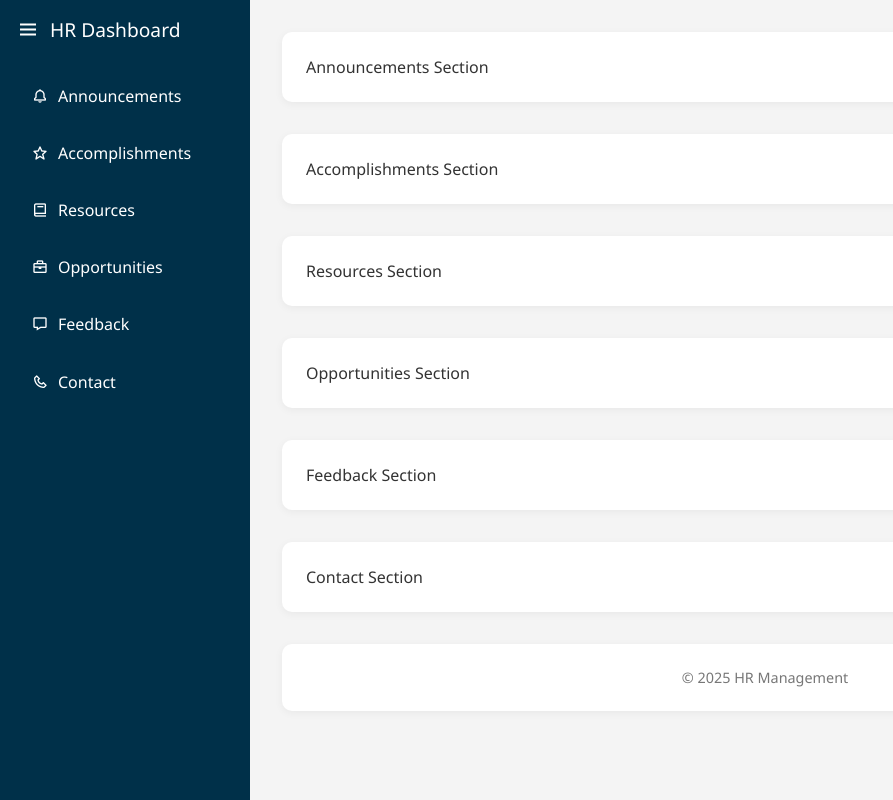
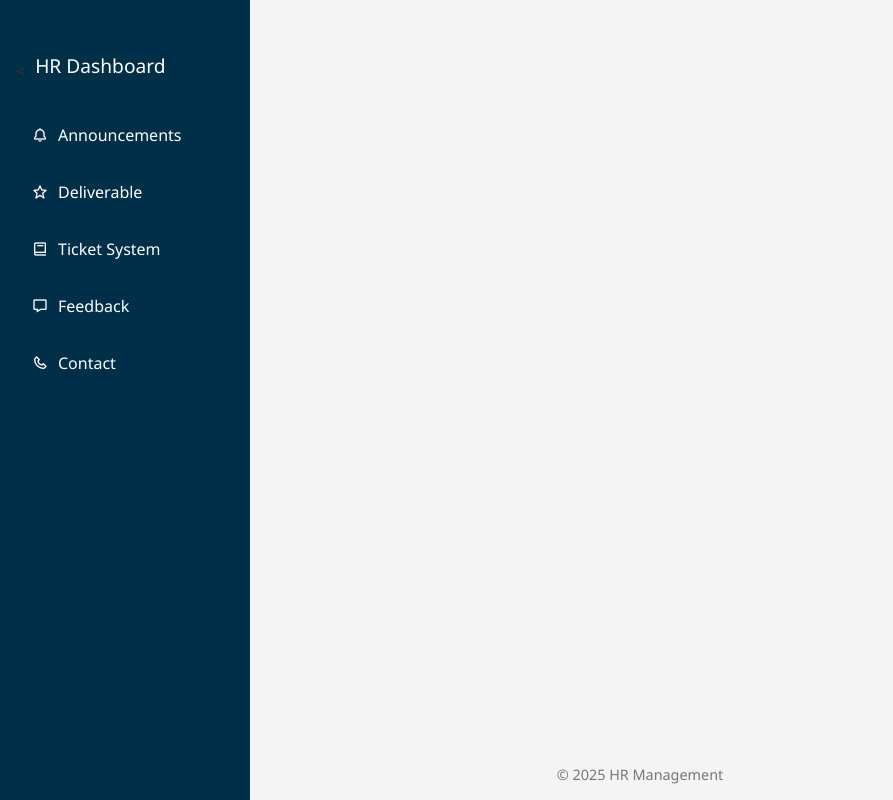
Before and after one commit to HemaDas351/TechDivas, a plain HTML site: page index.html in a window 1280 px wide. Shown: the whole page, without its empty margins (0-893 px from the left). Drawn offline with nearby package versions, Linux system fonts and the light colour scheme; some packages are replaced by stand-ins of ours; a script that the page names is missing.

Commit message:
landing page done

```diff
--- a/index.css
+++ b/index.css
@@ -1,10 +1,11 @@
-/* Base Styles */
+/* Base Reset */
 * {
   margin: 0;
   padding: 0;
   box-sizing: border-box;
 }
-body {
+html, body {
+  height: 100%;
   font-family: "Segoe UI", sans-serif;
   background: #f4f4f4;
   color: #333;
@@ -20,10 +21,9 @@ ul {
 /* Loader */
 #loader {
   position: fixed;
-  top: 0; left: 0;
-  width: 100vw; height: 100vh;
+  inset: 0;
   background: #fff;
-  z-index: 1000;
+  z-index: 9999;
   display: flex;
   align-items: center;
   justify-content: center;
@@ -33,13 +33,14 @@ ul {
 /* Sidebar */
 .sidebar {
   position: fixed;
-  top: 0; left: 0;
+  top: 0;
+  left: 0;
   width: 250px;
   height: 100vh;
   background: #003049;
   padding: 1rem;
+  z-index: 1000;
   transition: transform 0.3s ease;
-  z-index: 999;
 }
 .sidebar .logo-section {
   display: flex;
@@ -48,14 +49,11 @@ ul {
   margin-bottom: 2rem;
 }
 .sidebar .logo-name {
+  margin-top: 2rem;
   font-size: 1.2rem;
   color: white;
 }
-.sidebar .bx-menu {
-  font-size: 24px;
-  color: white;
-  cursor: pointer;
-}
+
 .sidebar .nav-links li {
   margin: 1rem 0;
 }
@@ -72,7 +70,7 @@ ul {
   background: #005577;
 }
 
-/* Hamburger (Mobile only) */
+/* Hamburger */
 .hamburger {
   display: none;
   position: fixed;
@@ -80,34 +78,60 @@ ul {
   left: 1rem;
   font-size: 28px;
   z-index: 1001;
+  color: #dae4e9;
   cursor: pointer;
-  color: #003049;
 }
 
-/* Main Content */
-.main-content {
+/* Main Layout */
+body {
+  display: flex;
+  flex-direction: column;
+  min-height: 100vh;
+}
+main.main-content {
+  flex: 1;
   margin-left: 250px;
   padding: 2rem;
-  transition: margin 0.3s ease;
+  position: relative;
+  z-index: 1;
 }
-.section {
-  background: #fff;
-  margin-bottom: 2rem;
-  padding: 1.5rem;
-  border-radius: 10px;
-  box-shadow: 0 2px 8px rgba(0,0,0,0.05);
+
+/* Spline Background */
+.spline-background {
+  position: fixed;
+  top: 0;
+  left: 0;
+  width: 100%;
+  height: 100vh;
+  z-index: -1;
+  overflow: hidden;
 }
+spline-viewer {
+  width: 100%;
+  height: 100%;
+  border: none;
+  display: block;
+}
+
+/* Footer */
 footer.section {
   text-align: center;
   font-size: 0.9rem;
   color: #777;
+  padding: 1rem 0;
+  background: #f4f4f4;
+  position: fixed;
+  bottom: 0;
+  left: 0;
+  width: 100%;
+  z-index: 10;
 }
 
-/* Scroll to Top */
+/* Scroll to Top Button */
 #scrollTopBtn {
   position: fixed;
   right: 20px;
-  bottom: 20px;
+  bottom: 70px;
   background: #003049;
   color: white;
   border: none;
@@ -118,18 +142,7 @@ footer.section {
   z-index: 999;
 }
 
-/* Animations */
-.animated-section {
-  opacity: 0;
-  transform: translateY(20px);
-  transition: all 0.6s ease;
-}
-.animated-section.visible {
-  opacity: 1;
-  transform: translateY(0);
-}
-
-/* Responsive Design */
+/* Responsive */
 @media (max-width: 768px) {
   .sidebar {
     transform: translateX(-100%);
@@ -155,8 +168,9 @@ footer.section {
     padding: 0.5rem 0.8rem;
     font-size: 0.95rem;
   }
-
-  .section {
-    padding: 1rem;
+}
+@media (max-width: 768px) {
+  spline-viewer {
+    height: 95vh;
   }
 }
--- a/index.html
+++ b/index.html
@@ -6,22 +6,23 @@
   <title>HR Management Dashboard</title>
   <link rel="stylesheet" href="index.css" />
   <link href="https://cdn.jsdelivr.net/npm/boxicons@2.1.4/css/boxicons.min.css" rel="stylesheet" />
+  <script type="module" src="https://unpkg.com/@splinetool/viewer@1.10.33/build/spline-viewer.js"></script>
 </head>
+
 <body>
   <!-- Loader -->
   <div id="loader">Loading...</div>
 
   <!-- Sidebar -->
   <nav class="sidebar" id="sidebar">
-    <div class="logo-section">
-      <i class="bx bx-menu" id="btn"></i>
+    <div class="logo-section"><br><br>
+      <
       <span class="logo-name">HR Dashboard</span>
     </div>
     <ul class="nav-links">
       <li><a href="#announcements"><i class="bx bx-bell"></i><span>Announcements</span></a></li>
-      <li><a href="#accomplishments"><i class="bx bx-star"></i><span>Accomplishments</span></a></li>
-      <li><a href="#resources"><i class="bx bx-book"></i><span>Resources</span></a></li>
-      <li><a href="#opportunities"><i class="bx bx-briefcase"></i><span>Opportunities</span></a></li>
+      <li><a href="#accomplishments"><i class="bx bx-star"></i><span>Deliverable</span></a></li>
+      <li><a href="#resources"><i class="bx bx-book"></i><span>Ticket System</span></a></li>
       <li><a href="#feedback"><i class="bx bx-message"></i><span>Feedback</span></a></li>
       <li><a href="#contact"><i class="bx bx-phone"></i><span>Contact</span></a></li>
     </ul>
@@ -34,14 +35,13 @@
 
   <!-- Main Content -->
   <main class="main-content">
-    <section id="announcements" class="section animated-section">Announcements Section</section>
-    <section id="accomplishments" class="section animated-section">Accomplishments Section</section>
-    <section id="resources" class="section animated-section">Resources Section</section>
-    <section id="opportunities" class="section animated-section">Opportunities Section</section>
-    <section id="feedback" class="section animated-section">Feedback Section</section>
-    <section id="contact" class="section animated-section">Contact Section</section>
-    <footer class="section">© 2025 HR Management</footer>
+    <div class="spline-background">
+      <spline-viewer url="https://prod.spline.design/546m4QeP9Nx3vj-B/scene.splinecode"></spline-viewer>
+    </div>
   </main>
+
+  <!-- Footer -->
+  <footer class="section">© 2025 HR Management</footer>
 
   <!-- Scroll to top -->
   <button id="scrollTopBtn">↑</button>
```
